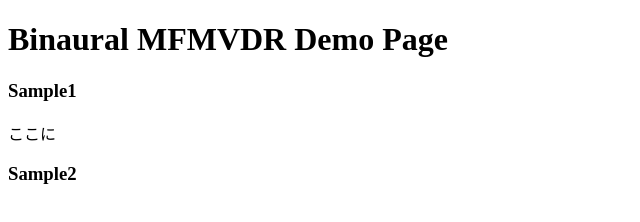
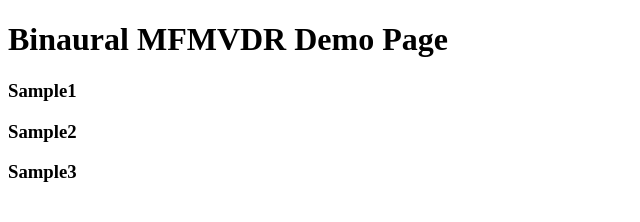
Before and after one commit to Rion-Dev/Binaural-MFMVDR-Demo, a plain HTML site: page index.html in a window 1280 px wide. Shown: the full height of the page, 0-640 px from the left. Drawn offline with Linux system fonts and the light colour scheme.

Commit message:
Update index.html

```diff
--- a/index.html
+++ b/index.html
@@ -7,7 +7,8 @@
 <body>
     <h1>Binaural MFMVDR Demo Page</h1>
     <h3>Sample1</h3>
-    <p>ここに</p>
+    <!-- <p>ここに</p> -->
     <h3>Sample2</h3>
+    <h3>Sample3</h3>
 </body>
 </html>
```
